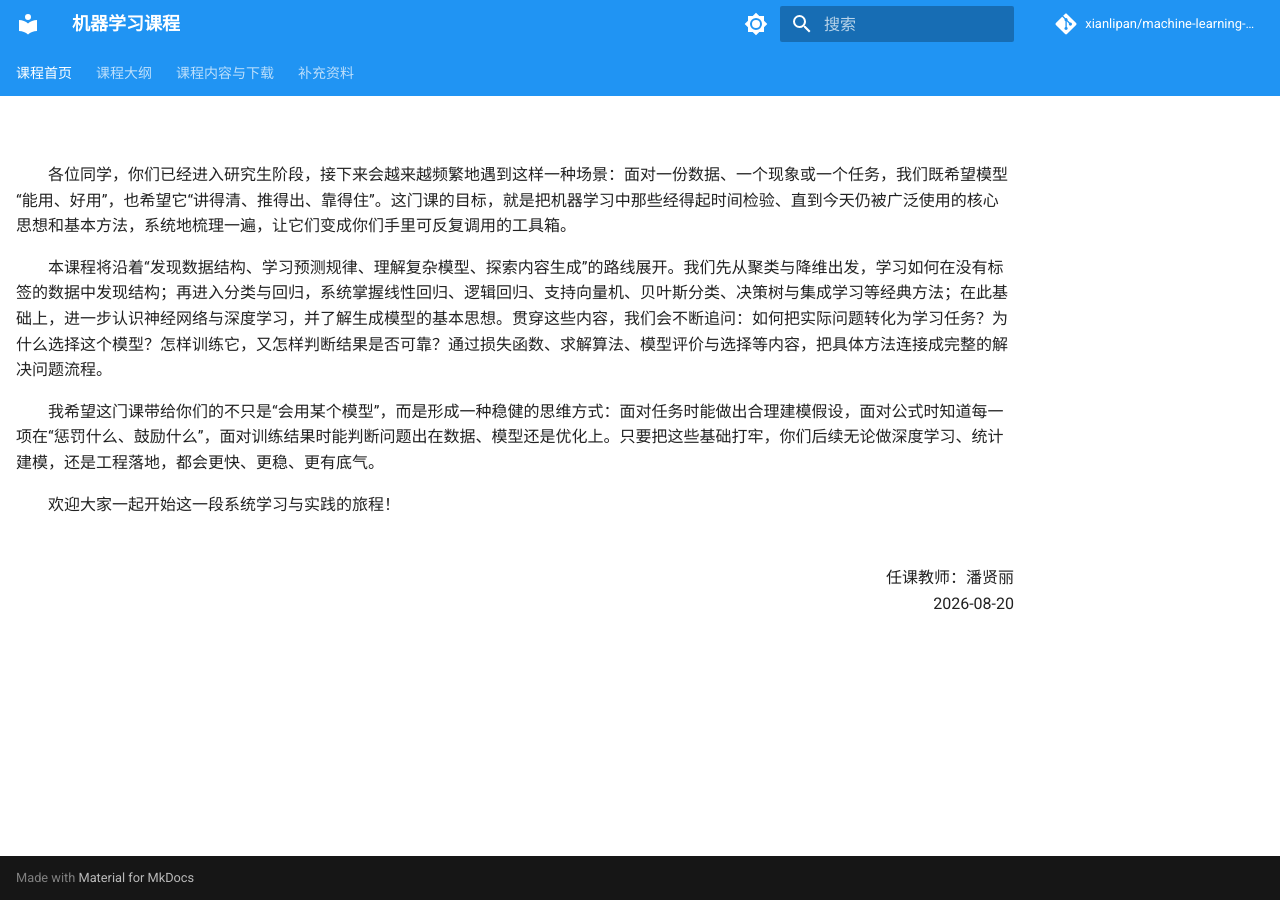
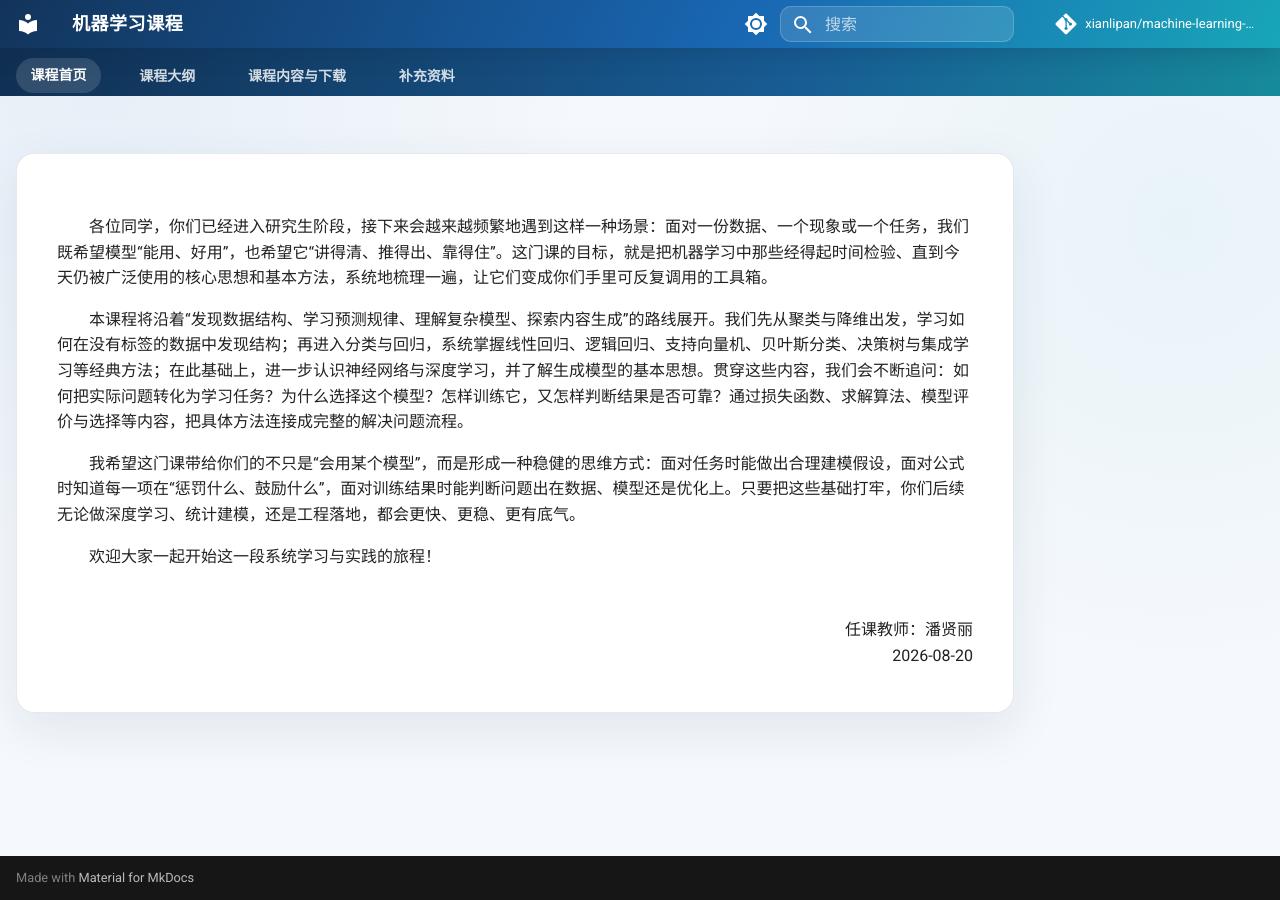
Before and after one commit to xianlipan/machine-learning-course, an MkDocs documentation site: the page built from docs/index.md, in a window 1280 px wide. Built offline with MkDocs 1.6.1 and Material for MkDocs 9.7.7, drawn with Linux system fonts in a browser that asks for light colours; comment, search, counter and statistics services are not loaded.

Commit message:
update piaoliang

```diff
--- a/docs/stylesheets/extra.css
+++ b/docs/stylesheets/extra.css
@@ -1,3 +1,98 @@
+/* ---------- 全站视觉主题 ---------- */
+:root {
+  --course-navy: #12345b;
+  --course-blue: #1967b3;
+  --course-cyan: #18a6b8;
+  --course-orange: #f59e42;
+  --course-surface: #ffffff;
+  --course-border: rgb(18 52 91 / 11%);
+  --course-shadow: 0 0.8rem 2.5rem rgb(20 55 90 / 9%);
+}
+
+[data-md-color-scheme="default"] {
+  --md-default-bg-color: #f5f8fc;
+  --md-primary-fg-color: var(--course-blue);
+  --md-accent-fg-color: #087f91;
+}
+
+[data-md-color-scheme="slate"] {
+  --course-surface: #172235;
+  --course-border: rgb(154 190 225 / 13%);
+  --course-shadow: 0 0.8rem 2.5rem rgb(0 0 0 / 22%);
+  --md-primary-fg-color: #2678bb;
+  --md-accent-fg-color: #4fc3cf;
+}
+
+body {
+  background-image:
+    radial-gradient(circle at 8% 10%, rgb(39 120 187 / 7%), transparent 24rem),
+    radial-gradient(circle at 92% 25%, rgb(24 166 184 / 6%), transparent 22rem);
+  background-attachment: fixed;
+}
+
+/* 顶部使用课程大纲中的蓝、青配色，避免大面积纯色。 */
+.md-header {
+  background: linear-gradient(115deg, var(--course-navy) 0%, var(--course-blue) 58%, var(--course-cyan) 100%);
+  box-shadow: 0 0.2rem 1.2rem rgb(11 43 76 / 24%);
+}
+
+.md-header__title {
+  font-weight: 700;
+  letter-spacing: 0.03em;
+}
+
+.md-search__form {
+  border: 1px solid rgb(255 255 255 / 18%);
+  border-radius: 0.55rem;
+  background-color: rgb(255 255 255 / 13%);
+}
+
+.md-tabs {
+  background: linear-gradient(115deg, #102f52 0%, #185c94 62%, #168b9b 100%);
+}
+
+.md-tabs__link {
+  margin-top: 0.55rem;
+  padding: 0.42rem 0.72rem;
+  border-radius: 999px;
+  font-weight: 600;
+  opacity: 0.82;
+  transition: background-color 160ms ease, opacity 160ms ease, transform 160ms ease;
+}
+
+.md-tabs__link:hover,
+.md-tabs__item--active .md-tabs__link {
+  background-color: rgb(255 255 255 / 14%);
+  opacity: 1;
+  transform: translateY(-1px);
+}
+
+/* 正文呈现为一张轻盈的阅读卡片。 */
+.md-content__inner {
+  margin-top: 1.35rem;
+  margin-bottom: 2.5rem;
+  padding: 1.8rem 2rem 2.2rem;
+  border: 1px solid var(--course-border);
+  border-radius: 0.9rem;
+  background: var(--course-surface);
+  box-shadow: var(--course-shadow);
+}
+
+.md-typeset h2 {
+  padding-left: 0.72rem;
+  border-left: 0.22rem solid var(--course-orange);
+  color: var(--course-navy);
+  letter-spacing: 0.01em;
+}
+
+[data-md-color-scheme="slate"] .md-typeset h2 {
+  color: #d9ebfb;
+}
+
+.md-typeset a {
+  text-underline-offset: 0.16em;
+}
+
 /* 顶部导航已经包含全部栏目，因此隐藏重复的左侧主导航。 */
 .md-sidebar--primary {
   display: none;
@@ -22,11 +117,44 @@
   display: table;
   width: 100%;
   min-width: 50rem;
+  overflow: hidden;
+  border: 1px solid var(--course-border);
+  border-radius: 0.65rem;
+  box-shadow: 0 0.35rem 1.2rem rgb(20 55 90 / 6%);
 }
 
 .md-typeset__table th {
   text-align: center;
   vertical-align: middle;
+  color: #fff;
+  background: linear-gradient(115deg, var(--course-navy), var(--course-blue));
+}
+
+.md-typeset__table td {
+  vertical-align: middle;
+}
+
+.md-typeset__table tbody tr:nth-child(even) {
+  background-color: rgb(31 105 168 / 4%);
+}
+
+.md-typeset__table tbody tr {
+  transition: background-color 140ms ease;
+}
+
+.md-typeset__table tbody tr:hover {
+  background-color: rgb(24 166 184 / 9%);
+}
+
+.md-typeset__table td a[download] {
+  display: inline-block;
+  padding: 0.28rem 0.58rem;
+  border: 1px solid rgb(25 103 179 / 18%);
+  border-radius: 0.4rem;
+  background-color: rgb(25 103 179 / 7%);
+  font-size: 0.84rem;
+  font-weight: 600;
+  text-decoration: none;
 }
 
 .assignment-heading {
@@ -43,6 +171,13 @@
 /* 首页欢迎内容。 */
 .home-title {
   text-align: center;
+  margin-bottom: 1.6rem !important;
+  color: transparent;
+  background: linear-gradient(110deg, var(--course-navy), var(--course-blue), var(--course-cyan));
+  background-clip: text;
+  -webkit-background-clip: text;
+  font-size: clamp(1.65rem, 3vw, 2.35rem);
+  line-height: 1.35;
 }
 
 /* MkDocs 会根据导航名称自动生成页面标题；仅保留首页欢迎标题。 */
@@ -91,6 +226,12 @@
 }
 
 @media screen and (max-width: 44.984375em) {
+  .md-content__inner {
+    margin-top: 0.7rem;
+    padding: 1.15rem 0.9rem 1.5rem;
+    border-radius: 0.65rem;
+  }
+
   .book-gallery {
     grid-template-columns: 1fr;
   }
```
